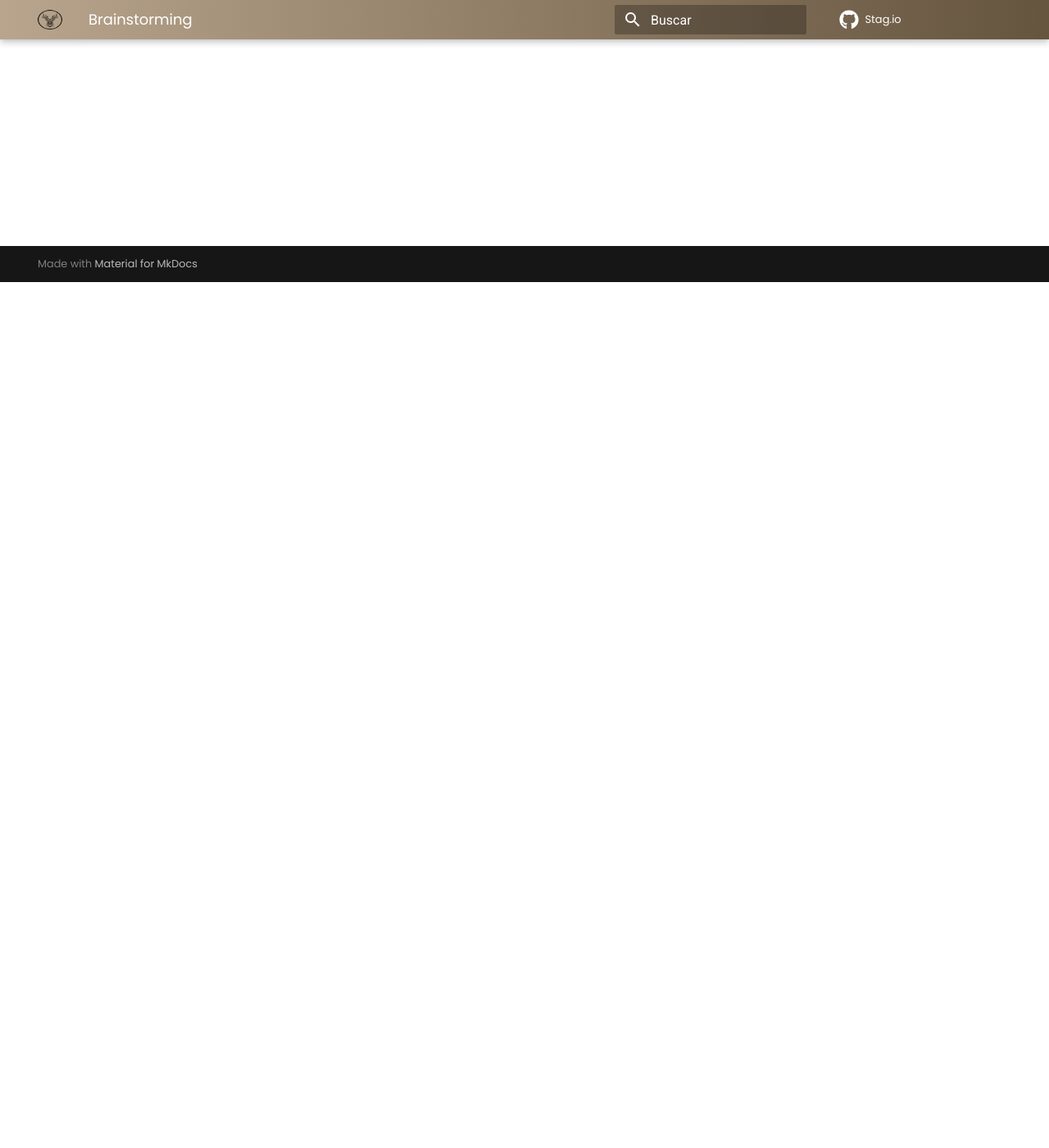
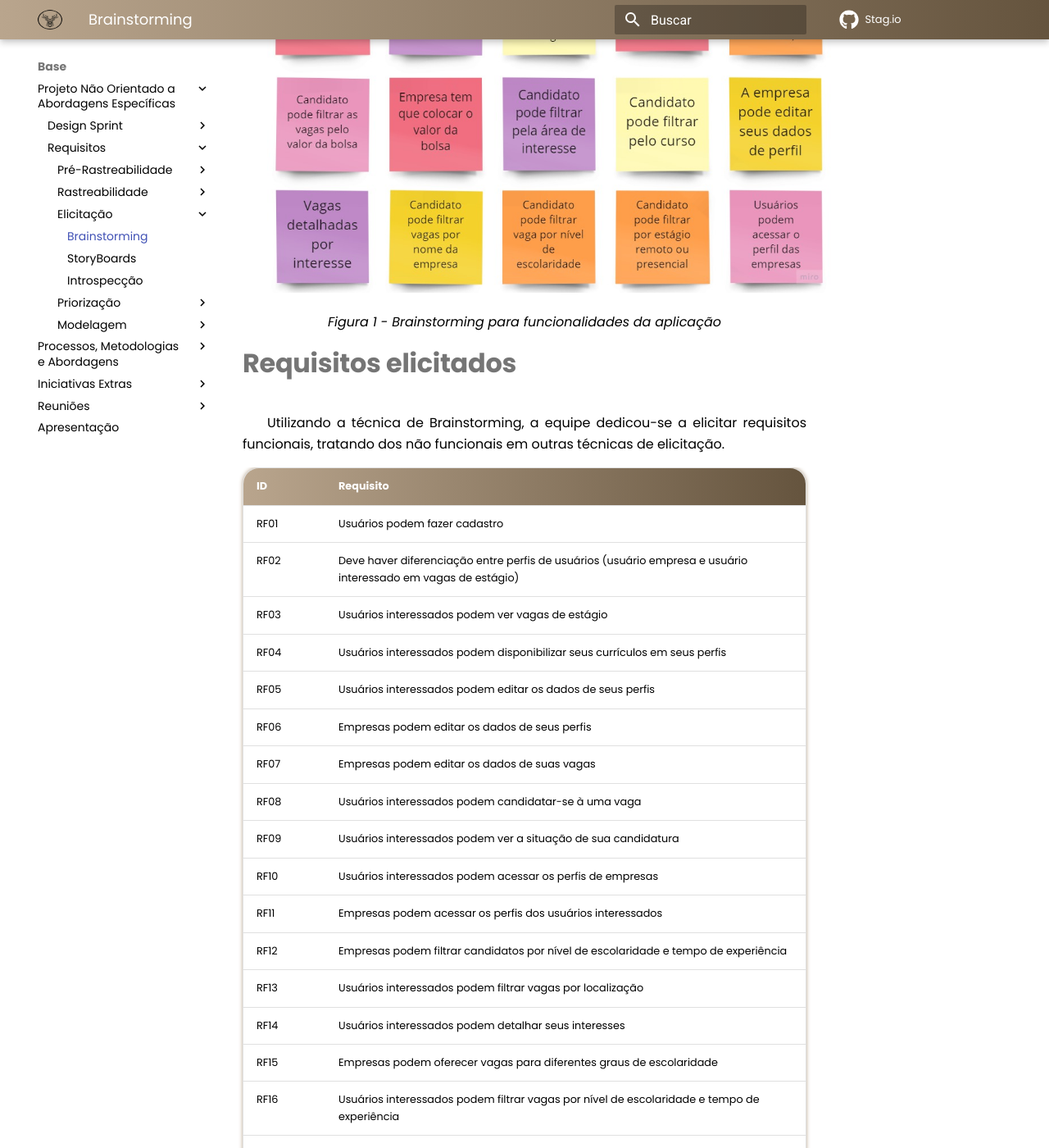
Before and after one commit to UnBArqDsw2021-2/2021.2_G3_stag.io, an MkDocs documentation site: the page built from docs/Base/PNOAE/Requisitos/Elicitacao/Brainstorming.md, in a window 1280 px wide and 1400 px high, scrolled down 1056 px. Shown: the whole window at 82% size. Built offline with MkDocs 1.6.1 and Material for MkDocs 9.7.7, drawn with Linux system fonts in a browser that asks for light colours; comment, search, counter and statistics services are not loaded; some of the changed text lies outside the part shown.

Commit message:
Documento Brainstorming

```diff
--- a/docs/Base/PNOAE/Requisitos/Elicitacao/Brainstorming.md
+++ b/docs/Base/PNOAE/Requisitos/Elicitacao/Brainstorming.md
@@ -1,11 +1,52 @@
 # Introdução
+
+
+O Brainstorming é um técnica de reuniões em grupo que objetiva a criação de novas ideias e estimula os participantes a interagir, expor suas ideias e compartilhar suas opiniões, visando à resolução do problema em questão. Uma sessão de brainstorming busca levantar livremente as opiniões dos participantes sobre um determinado tema.
+De acordo com Barbosa (2010), essa técnica pode ser utilizada para levantar requisitos e para aprender sobre novas características que as partes interessadas desejam em um produto.
 
 # Metodologia
 
+Barbosa (2010) recomenda que uma sessão eficiente de brainstorming comece com perguntas que sumarizem o objetivo de entender o que os stakeholders querem e precisam no produto. Assim, a equipe iniciou a sessão com o seguinte questionamento: Quais funcionalidades a aplicação deve ter?
+
+Durante a sessão, todos os integrantes puderam expressar suas ideias e opiniões sobre o que o projeto deveria englobar.  A figura 1 registra as ideias expostas e ponderadas pela equipe no brainstorming de funcionalidades da aplicação.
+
+<img alt = "Resultados Brainstorming" src="/../../assets/Base/Brainstorm/Brainstorm.jpg">
+<figcaption> Figura 1 - Brainstorming para funcionalidades da aplicação </figcaption>
+
+# Requisitos elicitados
+Utilizando a técnica de Brainstorming, a equipe dedicou-se a elicitar requisitos funcionais, tratando dos não funcionais em outras técnicas de elicitação.
+
+ID | Requisito |
+|--|--|
+|RF01| Usuários podem fazer cadastro
+|RF02|Deve haver diferenciação entre perfis de usuários (usuário empresa e usuário interessado em vagas de estágio)
+|RF03|Usuários interessados podem ver vagas de estágio
+|RF04|Usuários interessados podem disponibilizar seus currículos em seus perfis
+|RF05|Usuários interessados podem editar os dados de seus perfis
+|RF06|Empresas podem editar os dados de seus perfis
+|RF07|Empresas podem editar os dados de suas vagas
+|RF08|Usuários interessados podem candidatar-se à uma vaga
+|RF09|Usuários interessados podem ver a situação de sua candidatura
+|RF10|Usuários interessados podem acessar os perfis de empresas
+|RF11|Empresas podem acessar os perfis dos usuários interessados
+|RF12|Empresas podem filtrar candidatos por nível de escolaridade e tempo de experiência
+|RF13|Usuários interessados podem filtrar vagas por localização
+|RF14|Usuários interessados podem detalhar seus interesses
+|RF15|Empresas podem oferecer vagas para diferentes graus de escolaridade
+|RF16|Usuários interessados podem filtrar vagas por nível de escolaridade e tempo de experiência
+|RF17|Usuários interessados podem filtrar vagas pelo valor da remuneração
+|RF18|Empresas devem informar o valor da remuneração de uma vaga
+|RF19|Usuários interessados podem filtrar vagas pela área de interesse
+|RF20|Usuários interessados podem filtrar vagas por curso superior
+|RF21|Usuários interessados podem filtrar vagas por empresa
+|RF22|Usuários interessados podem filtrar vagas por modalidade (remoto ou presencial)
+
+
 # Bibliografia
+> BARBOSA S. D. J.; SILVA B. S. Interação Humano-Computador ed. Elsevier, 2010.
 
 # Versionamento
 
 Versão | Data | Modificação | Autor(es) |
 |--|--|--|--|
-|||||
+| 1.0 | 31/01/2022 | Elaboração do documento | Hérya |
```
